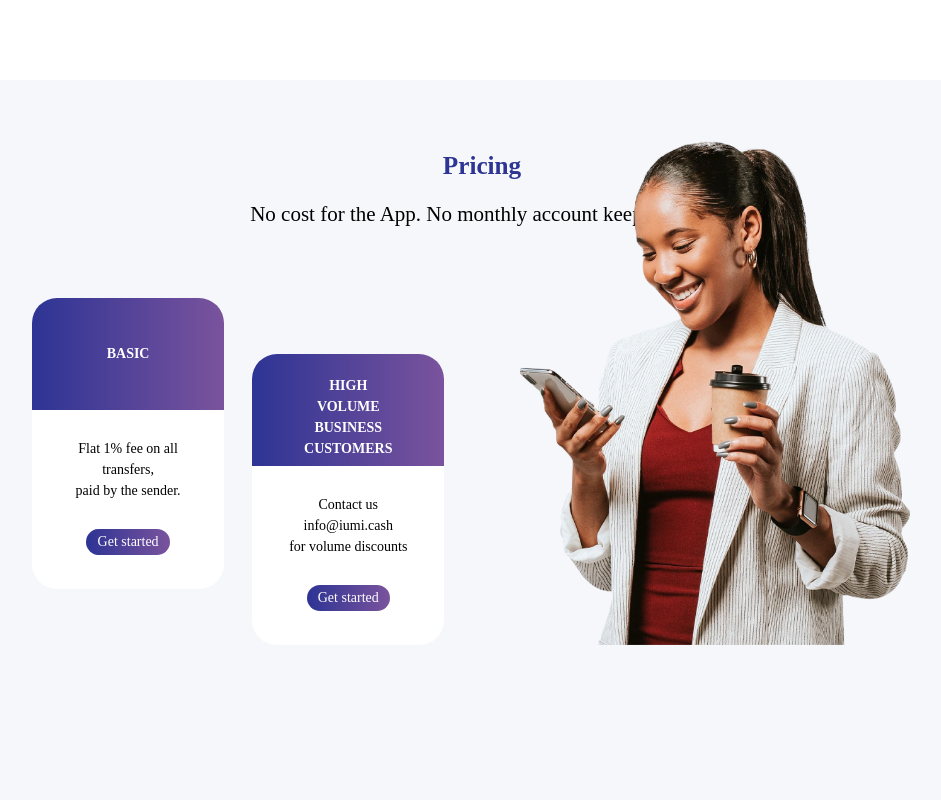
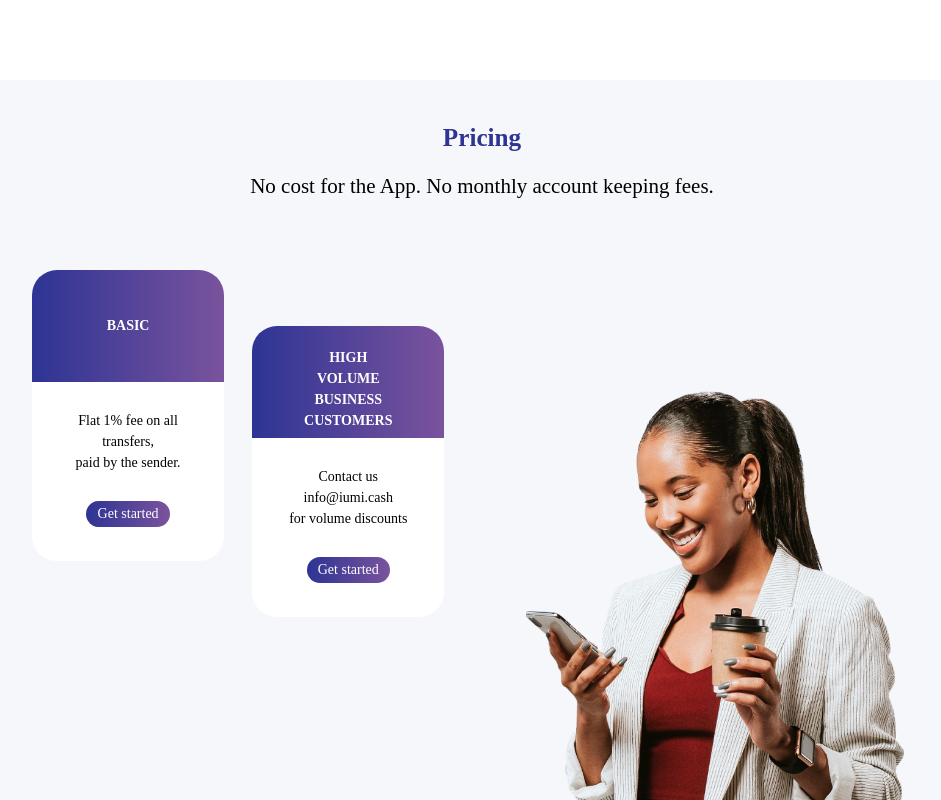
Before and after one commit to meerzulee/iumi.cash, a Vue app: page / in a window 1280 px wide. Shown: the part 1520-2320 px from the top of the page, without its empty margins (158-1099 px from the left). Built offline with nearby package versions, Linux system fonts and the light colour scheme.

Commit message:
minor changeS

```diff
--- a/src/assets/css/tailwind.css
+++ b/src/assets/css/tailwind.css
@@ -31,7 +31,7 @@ body {
 
 @screen tablet {
 	html {
-		font-size: 65%;
+		font-size: 50%;
 	}
 }
 
--- a/src/views/Home.vue
+++ b/src/views/Home.vue
@@ -2,7 +2,11 @@
   <div class="home">
     <!-- header -->
     <div class="bg-ghost-white h-screen relative" id="home">
-      <img src="../assets/images/shape1.png" class="absolute max-w-2xl top-0 right-0 z-10" alt />
+      <img
+        src="../assets/images/shape1.png"
+        class="absolute tablet:max-w-xl max-w-2xl top-0 right-0 z-10"
+        alt
+      />
       <div class="container mx-auto flex flex-col pt-32">
         <div class="flex justify-between tablet-port:justify-around mt-1">
           <div class="flex flex-col mt-32 pt-10 tablet:ml-16">
@@ -27,7 +31,7 @@
               </a>
             </div>
           </div>
-          <img src="../assets/images/phone1.png" class="z-20 max-w-xs2" alt />
+          <img src="../assets/images/phone1.png" class="z-20 w-phone h-full" alt />
         </div>
       </div>
       <div class="absolute bottom-0 w-full flex justify-center mb-12">
@@ -53,8 +57,8 @@
         />
       </div>
     </div>
-    <div class="min-h-screen pt-12" id="features">
-      <div class="container mx-auto flex flex-col items-center mt-10">
+    <div class="h-screen pt-12" id="features">
+      <div class="container mx-auto flex flex-col items-center tablet:mt-4 mt-10">
         <h1 class="text-4xl font-bold text-jacksons_purple-100 mt-2">App Feature</h1>
         <p class="text-3xl text-center mt-5 z-30">
           Just needs an internet connection via 3/4G, LTE, WiFi or satellite.
@@ -62,7 +66,7 @@
         </p>
         <!-- 6.5rem -->
         <div class="mt-10 flex w-full justify-between tablet-port:justify-around z-30">
-          <img src="../assets/images/phone2.png" class="max-w-xs2" alt />
+          <img src="../assets/images/phone2.png" class="w-phone h-full" alt />
           <div class="flex flex-col max-w-3xl px-20">
             <!-- hover cards -->
             <div
@@ -90,18 +94,15 @@
         </div>
       </div>
     </div>
-    <div class="min-h-screen pb-10 bg-ghost-white pt-12 overflow-hidden" id="pricing">
-      <div class="container mx-auto flex flex-col items-center mt-10 h-full">
+    <div class="h-screen bg-ghost-white tablet:pt-4 pt-12 overflow-hidden" id="pricing">
+      <div class="container mx-auto flex flex-col items-center tablet:mt-4 mt -10 h-full relative">
         <h1 class="text-4xl font-bold text-jacksons_purple-100 mt-2">Pricing</h1>
         <p
           class="text-3xl text-center tablet-port:mt-2 mt-5"
         >No cost for the App. No monthly account keeping fees.</p>
-        <div class="flex relative w-full h-full tablet-port:px-20">
+        <div class="flex w-full h-full tablet-port:px-20">
           <!-- img -->
-          <div class="absolute bottom-0 right-0 tablet-port:pr-20">
-            <img src="../assets/images/girl.png" class="max-w-xl px-8 tablet:max-w-lg" alt />
-          </div>
-          <div class="flex mt-24">
+          <div class="flex mt-24 tablet:mt-12">
             <div class="max-w-xs w-full px-3 -ml-3 mr-4">
               <div class="flex flex-col items-center rounded-card bg-white w-full card-shadow">
                 <div
@@ -142,14 +143,17 @@
             </div>
           </div>
         </div>
+        <div class="absolute bottom-0 right-0 tablet-port:pr-20">
+          <img src="../assets/images/girl.png" class="max-w-xl px-10 tablet:max-w-lg" alt />
+        </div>
       </div>
     </div>
-    <div class="min-h-screen tablet:pt-8 pt-12 h-full" id="faqs">
+    <div class="h-screen tablet:pt-8 pt-12 h-full" id="faqs">
       <div class="container mx-auto flex flex-col items-center pt-10 h-full">
         <h1 class="text-4xl font-bold text-jacksons_purple-100 mt-2">Frequently Asked Questions</h1>
         <div class="flex justify-between tablet-port:justify-around w-full tablet:mt-8 mt-24">
           <div>
-            <img src="../assets/images/phone3.png" class="max-w-xs2" alt />
+            <img src="../assets/images/phone3.png" class="w-phone h-full" alt />
           </div>
           <div class="max-w-2xl w-full pt-4">
             <!-- accordion -->
--- a/tailwind.config.js
+++ b/tailwind.config.js
@@ -2,7 +2,7 @@ module.exports = {
 	purge: [],
 	theme: {
 		fontFamily: {
-			body: [ 'Myriad Set Pro' ]
+			body: ['Myriad Set Pro']
 		},
 		extend: {
 			colors: {
@@ -23,7 +23,8 @@ module.exports = {
 			spacing: {
 				'7': '1.75rem',
 				'18': '4.5rem',
-				'28': '7rem'
+				'28': '7rem',
+				phone: '21.375rem'
 			},
 			boxShadow: {
 				card: '-2px 8px 10px rgba(0, 0, 0, 0.25)'
@@ -73,14 +74,14 @@ module.exports = {
 	},
 
 	variants: {
-		textColor: [ 'responsive', 'hover', 'focus', 'group-hover' ],
-		boxShadow: [ 'responsive', 'hover', 'focus', 'active', 'group-hover' ]
+		textColor: ['responsive', 'hover', 'focus', 'group-hover'],
+		boxShadow: ['responsive', 'hover', 'focus', 'active', 'group-hover']
 	},
 	corePlugins: {
 		container: false
 	},
 	plugins: [
-		function({ addComponents }) {
+		function ({ addComponents }) {
 			addComponents({
 				'.container': {
 					maxWidth: '100%',
@@ -98,7 +99,7 @@ module.exports = {
 						maxWidth: '900px'
 					},
 					'@screen tablet': {
-						maxWidth: '800px'
+						maxWidth: '768px'
 					},
 					'@screen tablet-port': {
 						maxWidth: '100%'
```
